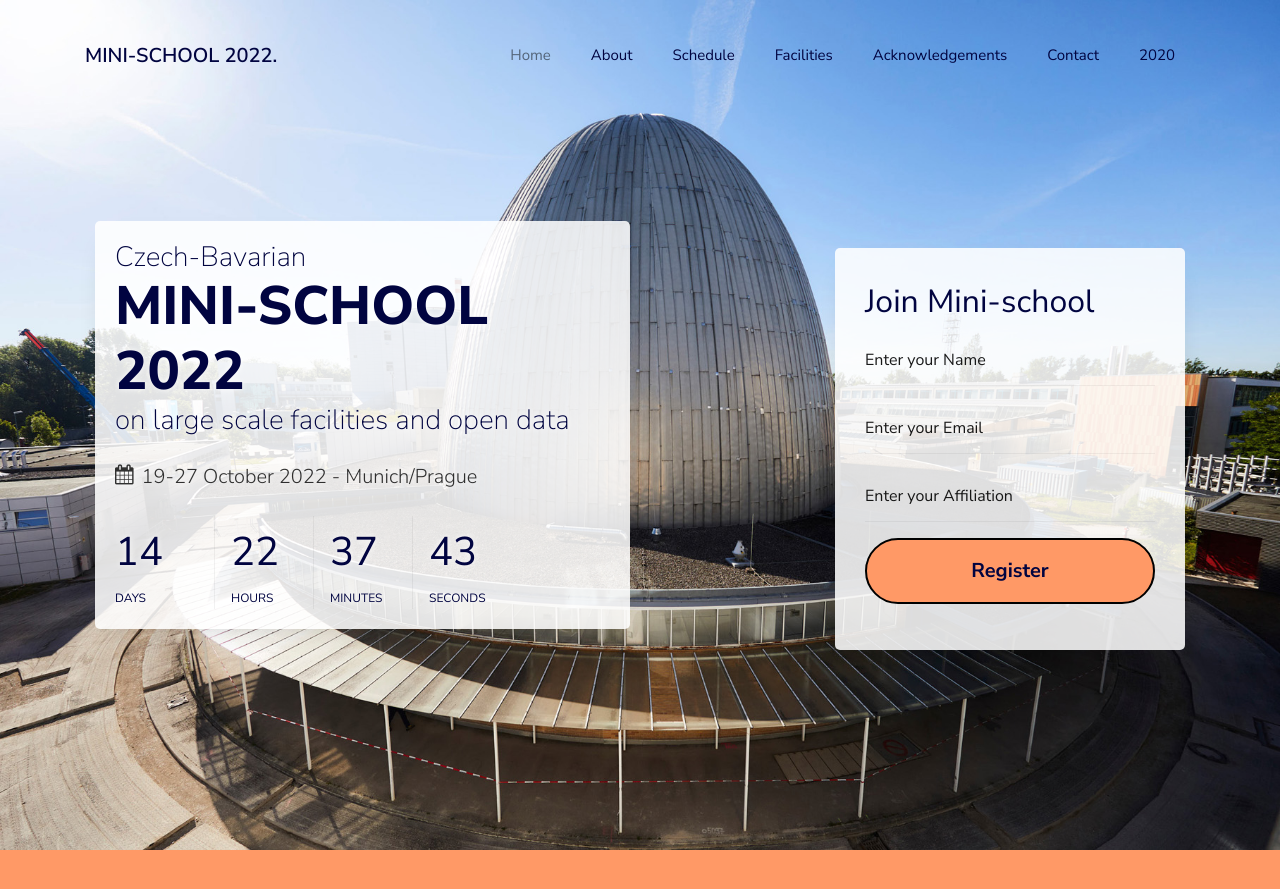
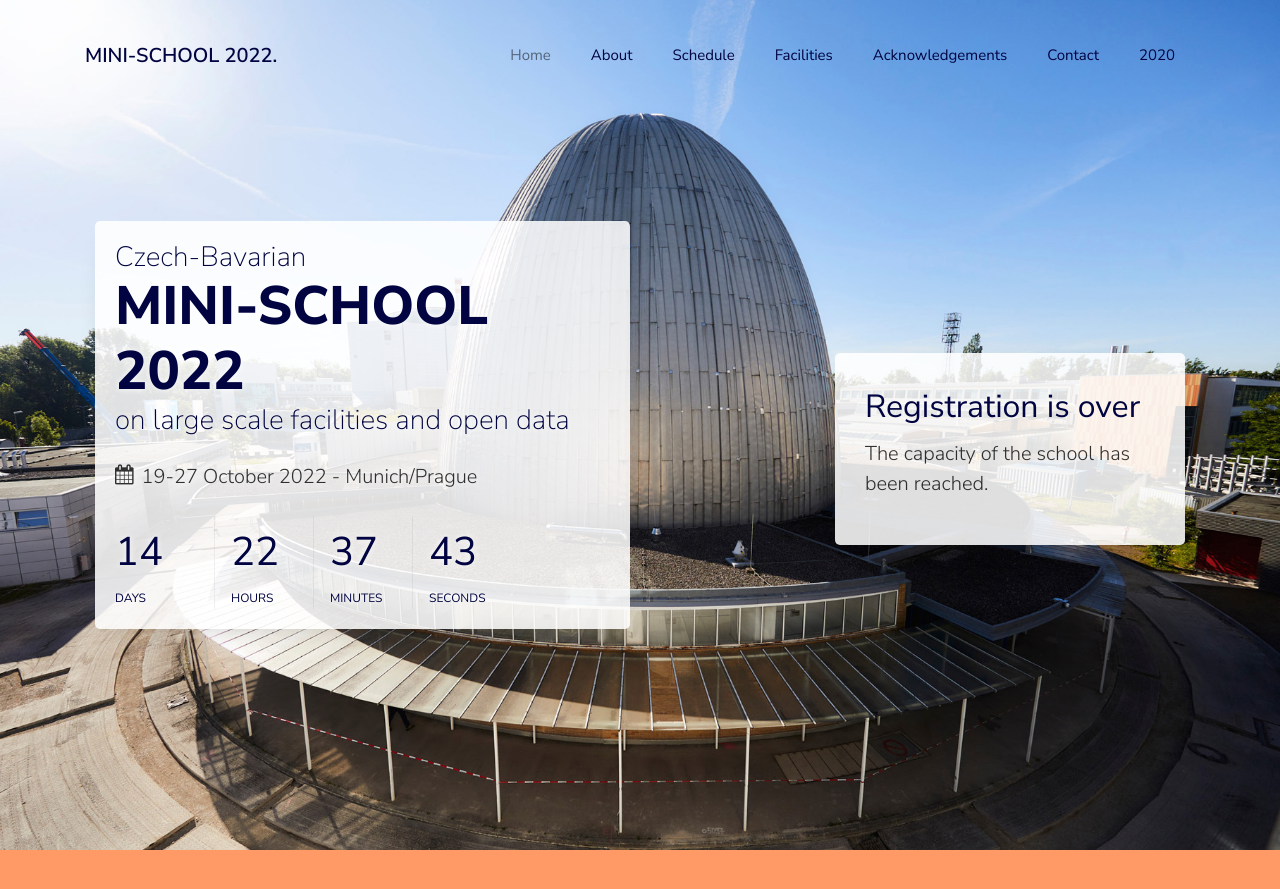
Before and after one commit to me2d09/minischool, a Jekyll site: the page built from index.md, in a window 1280 px wide and 900 px high. Shown: the top 889 px of the window. Built offline with Jekyll 4.4.1, drawn with Linux system fonts in a browser that asks for light colours; some web fonts are replaced.

Commit message:
Closing registration

```diff
--- a/_layouts/main.html
+++ b/_layouts/main.html
@@ -68,21 +68,10 @@
           </div>
           <div class="col-lg-2 col"></div>
           <div class="col-lg-4 col-md-6 mt-0 mt-md-5">
-			<form action="https://formspree.io/f/moqpenvg" method="POST" class="request-form ftco-animate">
-				<h2>Join Mini-school</h2>
-					  <div class="form-group">
-						  <input type="text" name="name" class="form-control" placeholder="Enter your Name">
-					  </div>
-					  <div class="form-group">
-						  <input type="email" name="_replyto" class="form-control" placeholder="Enter your Email">
-					  </div>
-					  <div class="form-group">
-						  <input type="text" name="affiliation" class="form-control" placeholder="Enter your Affiliation">
-					  </div>
-			  <div class="form-group">
-				<input type="submit" value="Register" class="btn btn-primary py-3 px-4">
-			  </div>
-				  </form>
+			  <form class="request-form ftco-animate">
+				<h2>Registration is over</h2>
+				<p>The capacity of the school has been reached.</p>
+			  </form>
           </div>
         </div>
       </div>
```
